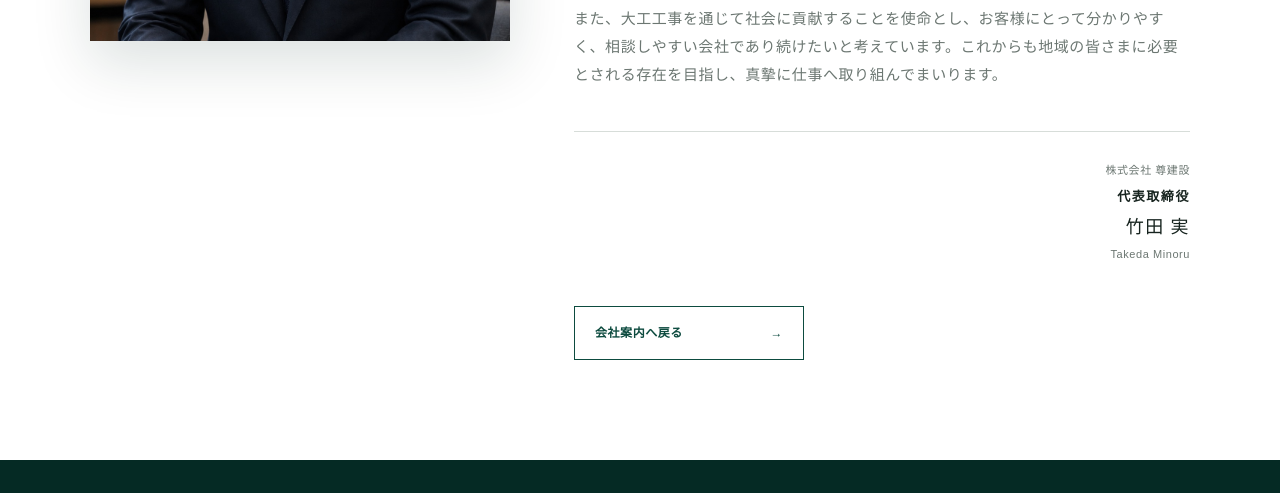
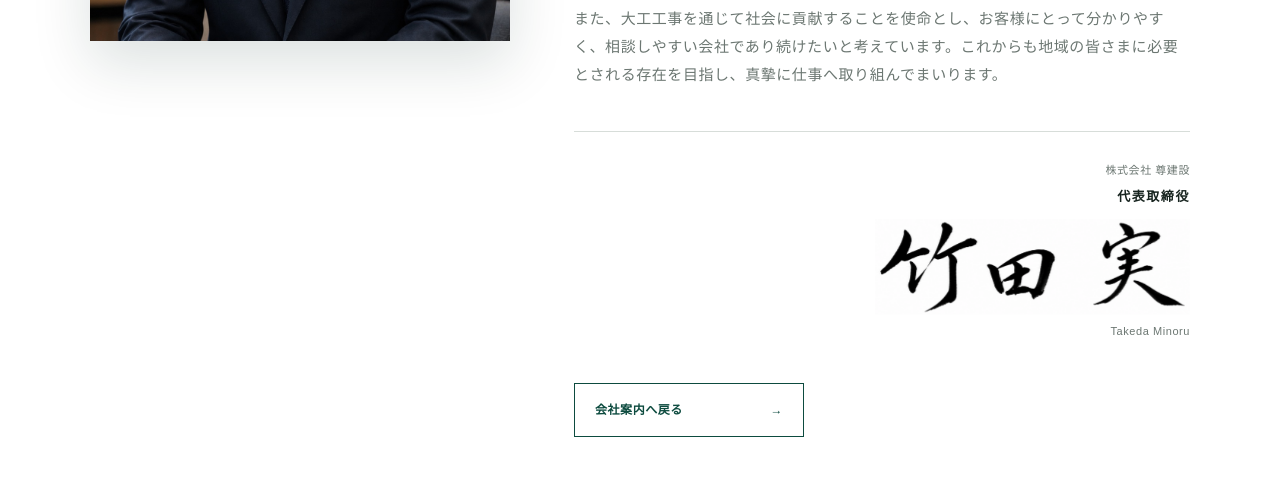
Before and after one commit to takeru-kensetsu/web, a plain HTML site: page message.html in a window 1280 px wide. Shown: the part 1040-1533 px from the top of the page. Drawn offline with Linux system fonts and the light colour scheme; a web font is replaced by a local one.

Commit message:
Add files via upload

```diff
--- a/assets/script.js
+++ b/assets/script.js
@@ -76,4 +76,19 @@ document.querySelectorAll("[data-protected-image]").forEach((element) => {
     updatePageTopButton();
   }
 
+
+  document.querySelectorAll("[data-protected-signature]").forEach((element) => {
+    element.addEventListener("contextmenu", (event) => {
+      event.preventDefault();
+    });
+
+    element.addEventListener("dragstart", (event) => {
+      event.preventDefault();
+    });
+
+    element.addEventListener("selectstart", (event) => {
+      event.preventDefault();
+    });
+  });
+
 })();
--- a/assets/style.css
+++ b/assets/style.css
@@ -1586,22 +1586,43 @@ section { scroll-margin-top: 88px; }
 }
 
 
-/* Representative signature: brush-style name */
+/* Representative signature: handwritten-image style */
 .message-signature .signature-role {
   display: block;
-  margin: 5px 0 8px;
+  margin: 5px 0 10px;
   color: var(--ink);
   font-size: 13px;
   font-weight: 700;
   letter-spacing: .12em;
 }
-.signature-brush {
-  display: block;
-  margin: 2px 0 6px;
-  color: var(--ink);
-  font-family: "Yuji Syuku", "Hiragino Mincho ProN", "Yu Mincho", serif;
-  font-size: clamp(34px, 4vw, 52px);
-  font-weight: 400;
-  line-height: 1.2;
-  letter-spacing: .12em;
-}
+.signature-image {
+  width: min(100%, 360px);
+  display: inline-block;
+  margin: 2px 0 6px auto;
+  filter: saturate(.98) contrast(1.02);
+}
+
+
+/* Handwritten signature image with casual download deterrence */
+.signature-image-protected {
+  width: min(100%, 360px);
+  height: 96px;
+  display: inline-block;
+  margin: 2px 0 6px auto;
+  background:
+    transparent
+    url("images/president-signature-takeda-minoru.png")
+    right center / contain
+    no-repeat;
+  -webkit-user-select: none;
+  user-select: none;
+  -webkit-touch-callout: none;
+  touch-action: pan-y;
+  position: relative;
+}
+.signature-image-protected::after {
+  content: "";
+  position: absolute;
+  inset: 0;
+  background: transparent;
+}
--- a/message.html
+++ b/message.html
@@ -13,10 +13,6 @@
   <link rel="icon" href="favicon.ico" sizes="any">
   <link rel="icon" type="image/png" href="assets/favicon.png">
   <link rel="apple-touch-icon" href="assets/apple-touch-icon.png">
-
-  <link rel="preconnect" href="https://fonts.googleapis.com">
-  <link rel="preconnect" href="https://fonts.gstatic.com" crossorigin>
-  <link href="https://fonts.googleapis.com/css2?family=Yuji+Syuku&display=swap" rel="stylesheet">
   <link rel="stylesheet" href="assets/style.css">
 </head>
 <body class="subpage">
@@ -54,7 +50,16 @@
             <p>建物は、そこで暮らす人や働く人の毎日を支える大切な場所です。私たちは大工としての技術と責任を持ち、安全で丁寧な施工を積み重ねることで、地域の安心と信頼に応えてまいります。</p>
             <p>また、大工工事を通じて社会に貢献することを使命とし、お客様にとって分かりやすく、相談しやすい会社であり続けたいと考えています。これからも地域の皆さまに必要とされる存在を目指し、真摯に仕事へ取り組んでまいります。</p>
           </div>
-          <div class="message-signature"><small>株式会社 尊建設</small><span class="signature-role">代表取締役</span><strong class="signature-brush">竹田 実</strong><span>Takeda Minoru</span></div>
+          <div class="message-signature">
+            <small>株式会社 尊建設</small>
+            <span class="signature-role">代表取締役</span>
+            <span class="signature-image-protected"
+              data-protected-signature
+              role="img"
+              aria-label="竹田 実 署名">
+            </span>
+            <span>Takeda Minoru</span>
+          </div>
           <a class="back-home-link" href="index.html#company">会社案内へ戻る <span>→</span></a>
         </article>
       </div>
```
Also changed, not shown: assets/images/president-signature-takeda-minoru.png (added), 1 other file.
